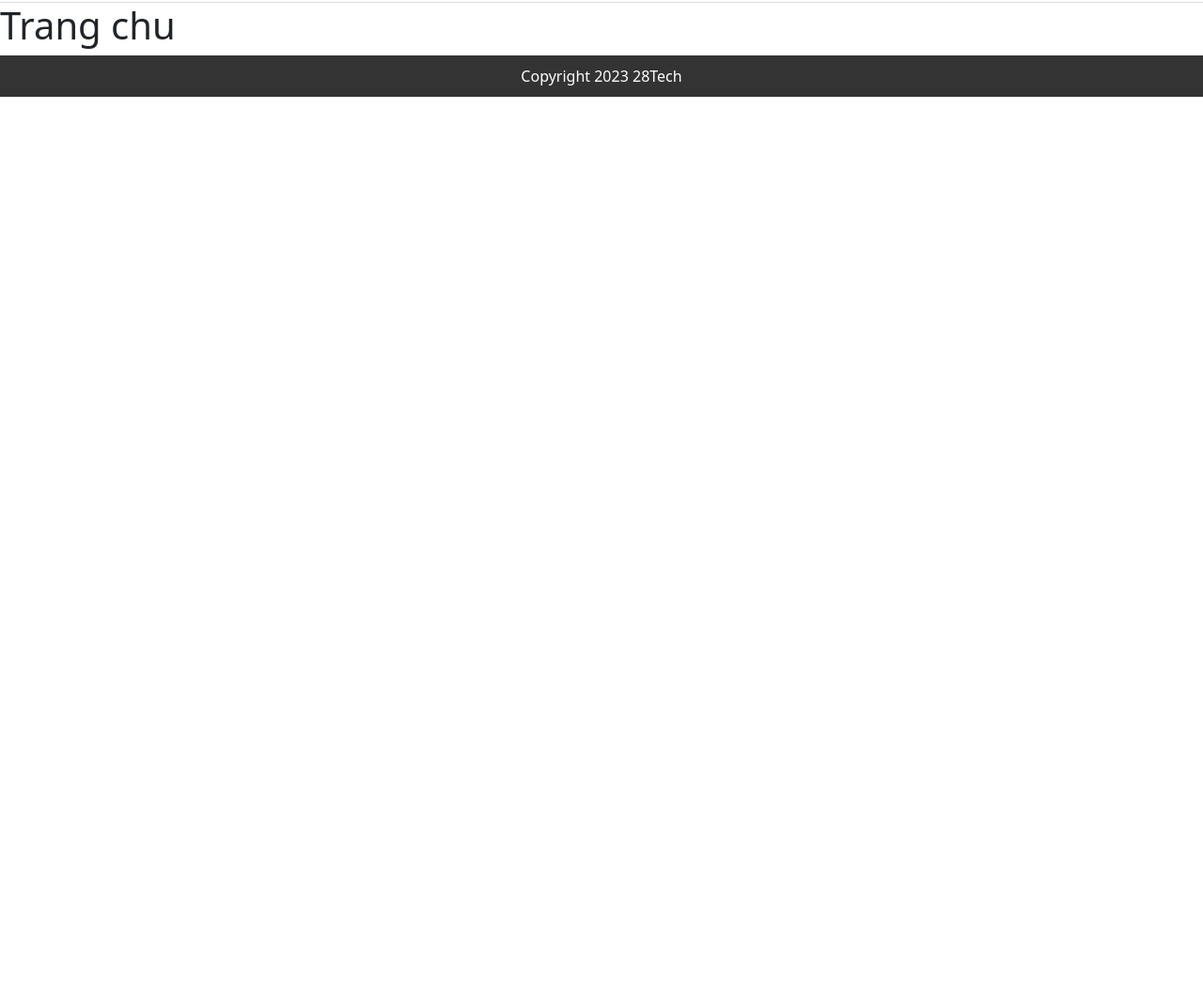
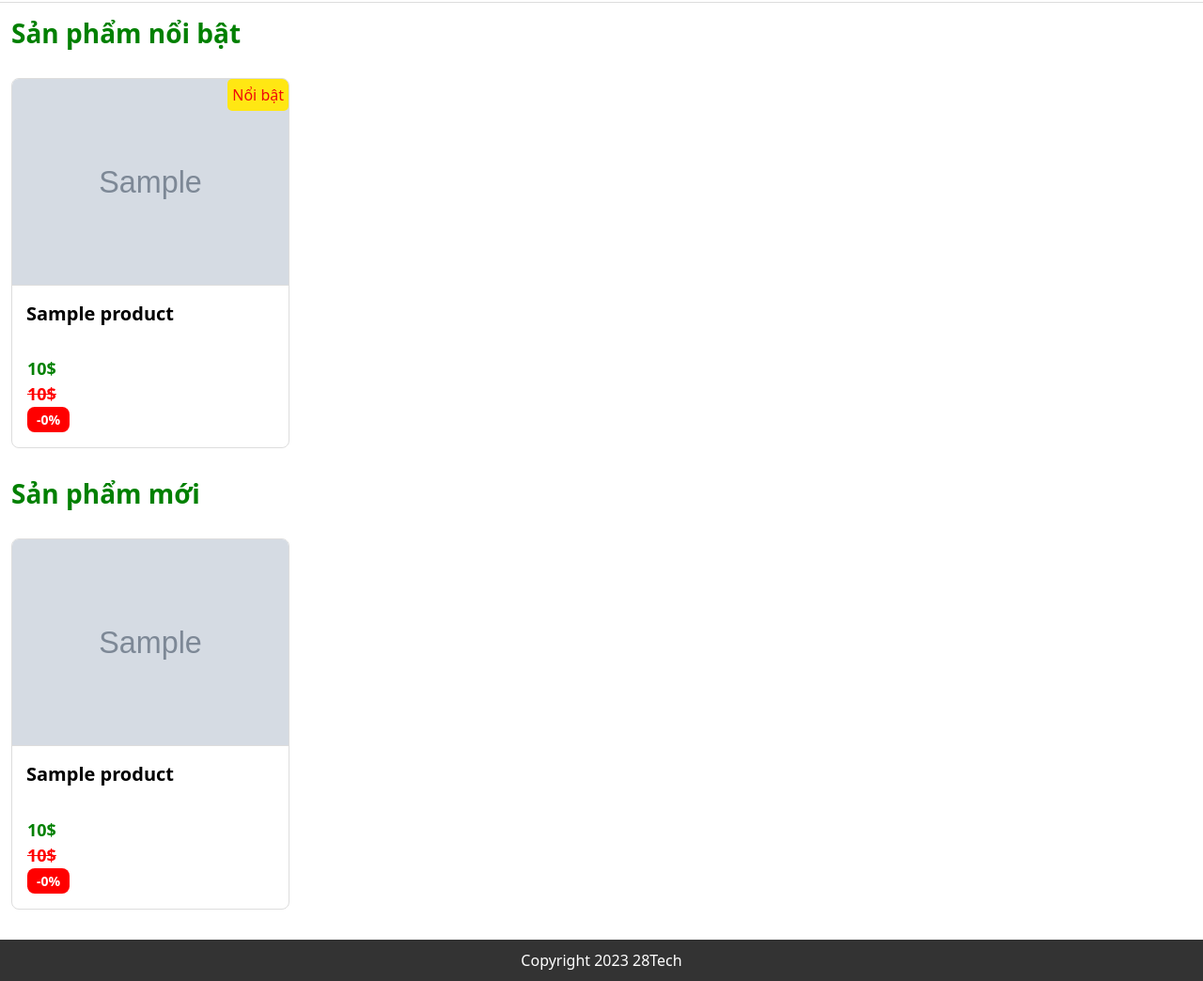
Before and after one commit to quytrg/product-management-express-ssr, a Node server app: page / in a window 1280 px wide. Shown: the part 73-1117 px from the top of the page at 94% size. Before the commit the page ends 176 px from the top, so only its background shows below. Run offline with Node 20, Linux system fonts and the light colour scheme; tables that the repository leaves empty hold one stand-in row (values such as "Sample post"); grey boxes marked "Sample" are stand-in pictures; some libraries are stand-ins or nearby versions.

Commit message:
featured products, new products, product list be filtered by category

```diff
--- a/controllers/client/home.controller.js
+++ b/controllers/client/home.controller.js
@@ -1,5 +1,23 @@
-module.exports.index = (req, res) => {
+const Product = require('../../models/product.model')
+const productHelper = require('../../helpers/product')
+
+module.exports.index = async (req, res) => {
+    const featuredProducts = await Product.find({
+        deleted: false,
+        status: 'active',
+        featured: '1'
+    }).limit(8).sort({ position: 'desc' })
+    productHelper.newPriceOfProducts(featuredProducts)
+
+    const newProducts = await Product.find({
+        deleted: false,
+        status: 'active',
+    }).limit(8).sort({ position: 'desc' })
+    productHelper.newPriceOfProducts(newProducts)
+
     res.render('client/pages/home/index.pug', {
-        titlePage: 'Trang chu'
+        titlePage: 'Trang chu',
+        featuredProducts,
+        newProducts
     })
 }
--- /dev/null
+++ b/helpers/product.js
@@ -0,0 +1,12 @@
+module.exports.newPriceOfProducts = (products) => {
+    const newProducts = products.map(item => {
+        item.newPrice = (item.price * (100 -  item.discountPercentage) / 100).toFixed()
+        return item
+    })
+    return newProducts
+}
+
+module.exports.newPriceOfProduct = (product) => {
+    const newPrice = (product.price * (100 -  product.discountPercentage) / 100).toFixed()
+    return newPrice
+}
--- a/models/product.model.js
+++ b/models/product.model.js
@@ -9,6 +9,7 @@ const productSchema = new Schema({
         type: String,
         default: ''
     },
+    featured: String,
     description: String,
     price: Number,
     discountPercentage: Number,
--- a/public/client/css/style.css
+++ b/public/client/css/style.css
@@ -54,6 +54,8 @@
     border: 1px solid #ddd;
     border-radius: 8px;
     overflow: hidden;
+    aspect-ratio: 3/4;
+    position: relative;
 }
 
 .product-item .inner-image {
@@ -75,6 +77,8 @@
 .product-item .inner-content .inner-title {
     font-size: 20px;
     font-weight: 600;
+    overflow: hidden;
+    text-overflow: ellipsis;
 }
 
 .product-item .inner-content .inner-price-new {
@@ -98,6 +102,22 @@
     display: inline-block;
     padding: 3px 10px;
     border-radius: 8px;
+}
+
+.absolute-bot {
+    position: absolute;
+    left: 1rem;
+    bottom: 1rem;
+}
+
+.inner-featured {
+    position: absolute;
+    top: 0;
+    right: 0;
+    background-color: rgb(255, 231, 19);
+    color: rgb(240, 10, 10);
+    padding: 5px;
+    border-radius: 5px;
 }
 
 /* End product-item */
--- a/routes/client/product.route.js
+++ b/routes/client/product.route.js
@@ -7,6 +7,8 @@ router.get('/details/:slug', productController.details)
 
 router.get('/add', productController.add)
 
+router.get('/:categorySlug', productController.category)
+
 router.get('/', productController.index)
 
 module.exports = router
--- /dev/null
+++ b/views/client/mixins/product-item-layout.pug
@@ -0,0 +1,19 @@
+mixin product-item-layout-1(item)
+    .col-3.mb-3
+        .product-item
+            .inner-image
+                img(
+                    src=item.thumbnail
+                    alt=item.title
+                )
+            .inner-content
+                a(
+                    href=`/product/details/${item.slug}`
+                    class="inner-title"
+                ) #{item.title}
+                .absolute-bot
+                    .inner-price-new #{item.newPrice}$
+                    .inner-price-old #{item.price}$
+                    .inner-discount -#{item.discountPercentage}%
+            if (item.featured == '1')
+                .inner-featured Nổi bật
--- /dev/null
+++ b/views/client/mixins/products-layout.pug
@@ -0,0 +1,5 @@
+include ./product-item-layout.pug
+
+mixin products-layout(products)
+    each item in products
+        +product-item-layout-1(item)
--- a/views/client/pages/home/index.pug
+++ b/views/client/pages/home/index.pug
@@ -1,4 +1,19 @@
 extend ../../layouts/default.pug
+include ../../mixins/box-head.pug
+include ../../mixins/products-layout.pug
 
 block main
-    h1 Trang chu
+    .container-fluid.my-3
+        .row
+            .col-12
+                +box-head("Sản phẩm nổi bật")
+
+        .row.mb-3
+            +products-layout(featuredProducts)
+
+        .row
+            .col-12
+                +box-head("Sản phẩm mới")
+
+        .row.mb-3
+            +products-layout(newProducts)
--- a/views/client/partials/header.pug
+++ b/views/client/partials/header.pug
@@ -17,4 +17,4 @@ header.header
                             - const productPath = '/product'
                             a(href=productPath) Sản phẩm
                             if (categoryTree)
-                                +sub-menu(categoryTree, productPath)
+                                    +sub-menu(categoryTree, productPath)
```
Also changed, not shown: controllers/client/product.controller.js (+27 -9 lines), views/admin/pages/product/create.pug (+25 -0 lines), views/admin/pages/product/edit.pug (+26 -0 lines), views/client/pages/product/index.pug (+6 -20 lines).
